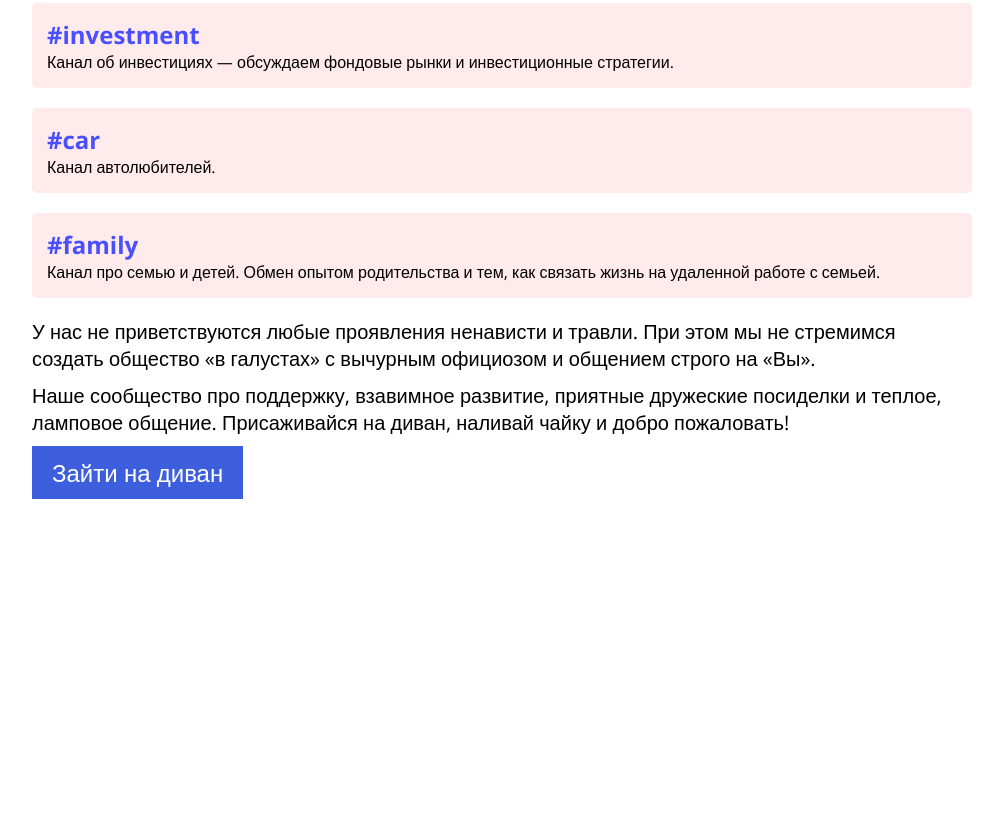
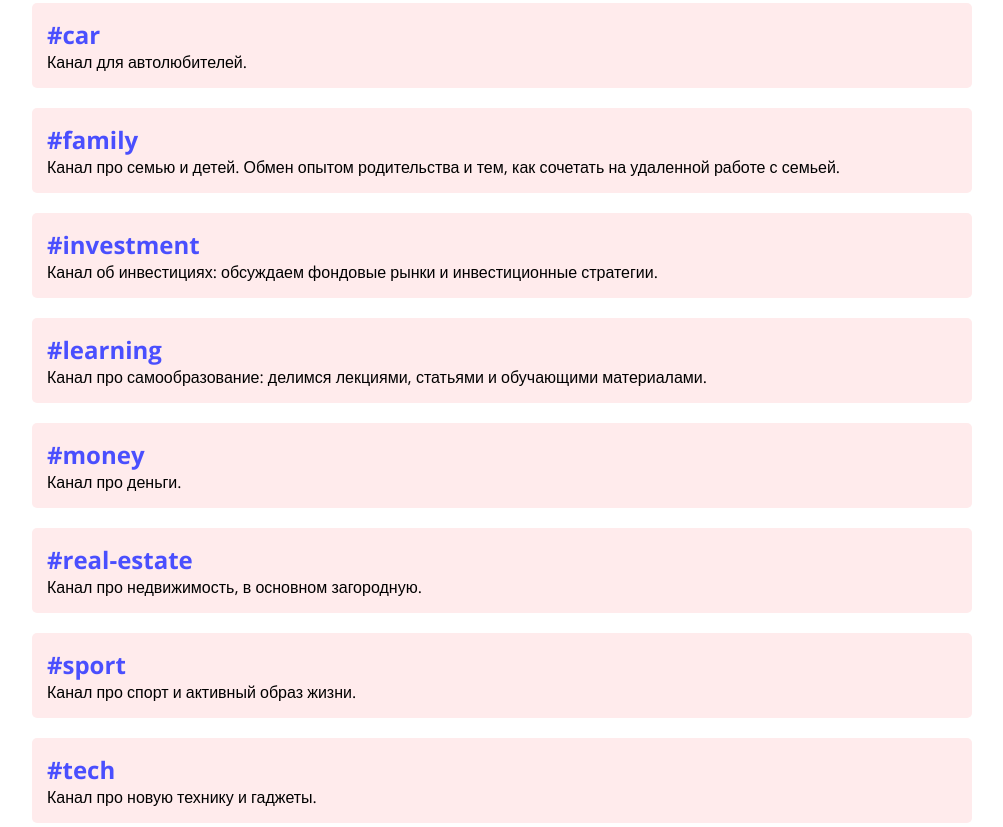
Before and after one commit to divan-community/divan-chat, a website built with Parcel: page src/index.html in a window 1280 px wide. Shown: the part 958-1785 px from the top of the page, without its empty margins (138-1141 px from the left). Before the commit the page ends 1487 px from the top, so only its background shows below. Built offline with nearby package versions, Linux system fonts and the light colour scheme.

Commit message:
Add complete channel list

```diff
--- a/src/index.html
+++ b/src/index.html
@@ -54,18 +54,10 @@
             </div>
             <div class="channel channel_unrelated">
                 <div class="channel__title">
-                    #investment
-                </div>
-                <div class="channel__description">
-                    Канал об&nbsp;инвестициях&nbsp;— обсуждаем фондовые рынки и&nbsp;инвестиционные стратегии.
-                </div>
-            </div>
-            <div class="channel channel_unrelated">
-                <div class="channel__title">
                     #car
                 </div>
                 <div class="channel__description">
-                    Канал автолюбителей.
+                    Канал для&nbsp;автолюбителей.
                 </div>
             </div>
             <div class="channel channel_unrelated">
@@ -73,7 +65,55 @@
                     #family
                 </div>
                 <div class="channel__description">
-                    Канал про&nbsp;семью и&nbsp;детей. Обмен опытом родительства и&nbsp;тем, как связать жизнь на&nbsp;удаленной работе с&nbsp;семьей.
+                    Канал про&nbsp;семью и&nbsp;детей. Обмен опытом родительства и&nbsp;тем, как сочетать на&nbsp;удаленной работе с&nbsp;семьей.
+                </div>
+            </div>
+            <div class="channel channel_unrelated">
+                <div class="channel__title">
+                    #investment
+                </div>
+                <div class="channel__description">
+                    Канал об&nbsp;инвестициях: обсуждаем фондовые рынки и&nbsp;инвестиционные стратегии.
+                </div>
+            </div>
+            <div class="channel channel_unrelated">
+                <div class="channel__title">
+                    #learning
+                </div>
+                <div class="channel__description">
+                    Канал про&nbsp;самообразование: делимся лекциями, статьями и&nbsp;обучающими материалами.
+                </div>
+            </div>
+            <div class="channel channel_unrelated">
+                <div class="channel__title">
+                    #money
+                </div>
+                <div class="channel__description">
+                    Канал про&nbsp;деньги.
+                </div>
+            </div>
+            <div class="channel channel_unrelated">
+                <div class="channel__title">
+                    #real-estate
+                </div>
+                <div class="channel__description">
+                    Канал про&nbsp;недвижимость, в&nbsp;основном загородную.
+                </div>
+            </div>
+            <div class="channel channel_unrelated">
+                <div class="channel__title">
+                    #sport
+                </div>
+                <div class="channel__description">
+                    Канал про&nbsp;спорт и&nbsp;активный образ жизни.
+                </div>
+            </div>
+            <div class="channel channel_unrelated">
+                <div class="channel__title">
+                    #tech
+                </div>
+                <div class="channel__description">
+                    Канал про&nbsp;новую технику и&nbsp;гаджеты.
                 </div>
             </div>
         </div>
```
